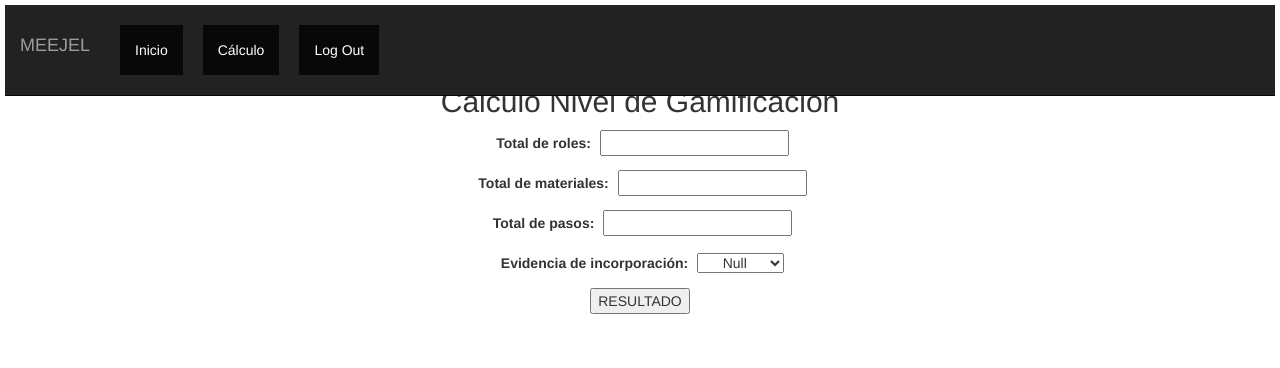
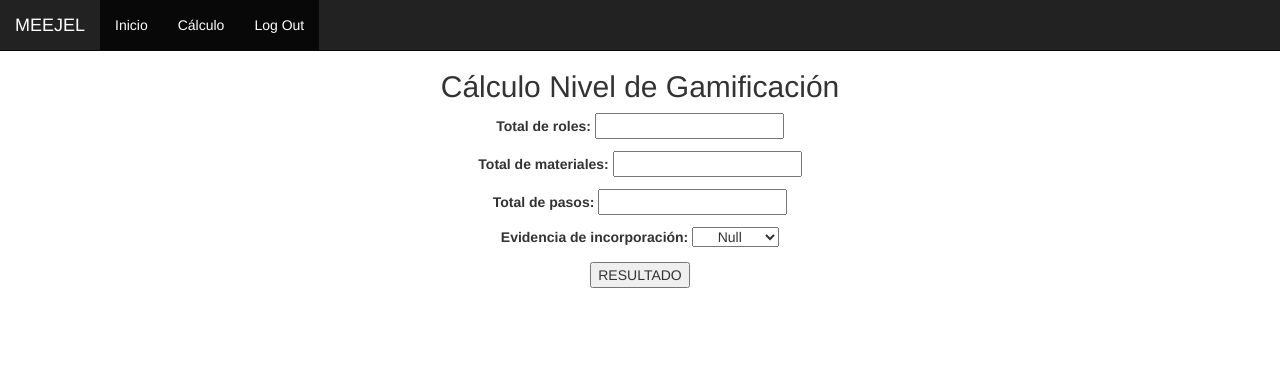
Before and after one commit to marteoma/FrameworkGamificacion, a Django app: page / in a window 1280 px wide. Shown: the top 368 px of the page. Run offline with Django 3.2, Linux system fonts and the light colour scheme; the visitor is signed in with stand-in values (Sample User, id 1); some libraries are stand-ins or nearby versions.

Commit message:
Hotfix Margin on base.html

```diff
--- a/framework/templates/framework/base.html
+++ b/framework/templates/framework/base.html
@@ -7,7 +7,6 @@
     <style>
     * {
         text-align: center;
-        margin: 5px;
     }
 
     body {
```
